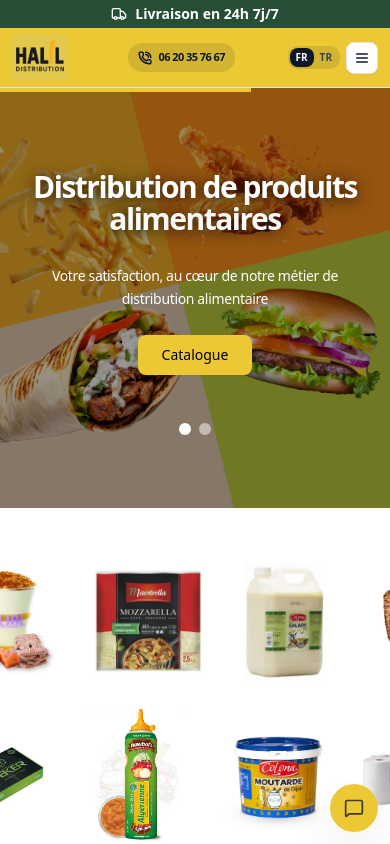
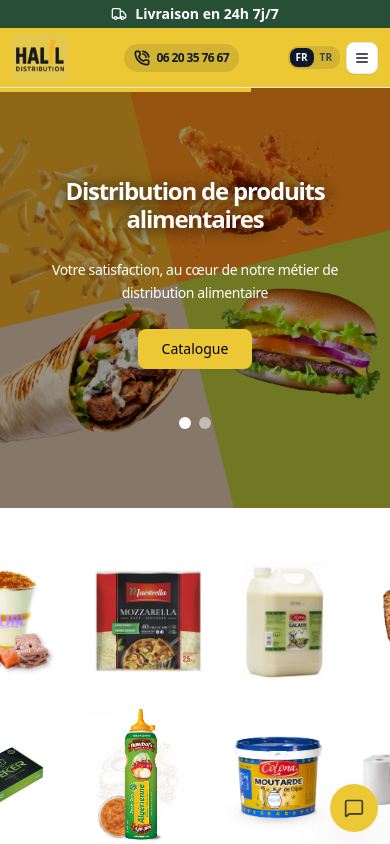
Before and after one commit to N-Akirthan/HALIL, a Next.js app in the folder apps/frontend/: page / in a window 390 px wide. Shown: the top 844 px of the page. Built offline with nearby package versions, Linux system fonts and the light colour scheme.

Commit message:
UI adjustments: reduce hero text size, hide product count on mobile, increase mobile phone number size

```diff
--- a/apps/frontend/src/app/products/ProductsPage.tsx
+++ b/apps/frontend/src/app/products/ProductsPage.tsx
@@ -242,7 +242,7 @@
                  <Search className="absolute left-3.5 top-1/2 -translate-y-1/2 text-slate-400 w-4 h-4" />
                </div>
 
-               <div className="text-[10px] font-extrabold text-[#006680] bg-[#006680]/5 px-4 py-2 rounded-full uppercase tracking-widest select-none">
+               <div className="hidden sm:block text-[10px] font-extrabold text-[#006680] bg-[#006680]/5 px-4 py-2 rounded-full uppercase tracking-widest select-none">
                  {filteredProductsSorted.length} {filteredProductsSorted.length === 1 ? t("catalog.stats_badge_single") : t("catalog.stats_badge_plural")}
                </div>
              </div>
--- a/apps/frontend/src/components/navbar.tsx
+++ b/apps/frontend/src/components/navbar.tsx
@@ -177,10 +177,10 @@
 
             <a
               href="tel:+33620357667"
-              className="flex items-center gap-1.5 bg-slate-950/10 hover:bg-slate-950/20 px-2.5 py-1.5 rounded-xl text-[11px] xs:text-xs sm:text-sm font-black shrink-0 transition-colors"
+              className="flex items-center gap-1.5 bg-slate-950/10 hover:bg-slate-950/20 px-2.5 py-1.5 rounded-xl text-xs xs:text-sm sm:text-base font-black shrink-0 transition-colors"
               title={t("nav.call_us")}
             >
-              <PhoneCall size={14} strokeWidth={2.5} />
+              <PhoneCall size={16} strokeWidth={2.5} />
               <span className="tracking-tighter sm:tracking-normal">06 20 35 76 67</span>
             </a>
 
--- a/apps/frontend/src/components/ui/landing-hero.tsx
+++ b/apps/frontend/src/components/ui/landing-hero.tsx
@@ -78,11 +78,11 @@
       <div className="container mx-auto my-auto z-10 px-4">
         <div className="flex gap-6 sm:gap-8 items-center mt-2 justify-center flex-col">
           <div className="flex gap-3 sm:gap-4 flex-col">
-            <h1 className="text-3xl sm:text-5xl md:text-7xl max-w-2xl tracking-tighter text-center font-bold">
+            <h1 className="text-2xl sm:text-4xl md:text-5xl lg:text-6xl max-w-2xl tracking-tighter text-center font-bold">
               <span className="text-white drop-shadow-[0_2px_8px_rgba(0,0,0,0.8)]">
                 {t("hero.title_part_1")}
               </span>
-              <span className="relative flex w-full justify-center overflow-hidden text-center h-12 sm:h-16 md:h-20 md:pb-4 md:pt-1">
+              <span className="relative flex w-full justify-center overflow-hidden text-center h-10 sm:h-14 md:h-16 lg:h-20 md:pb-4 md:pt-1">
                 &nbsp;
                 {titles.map((title, index) => (
                   <motion.span
```
